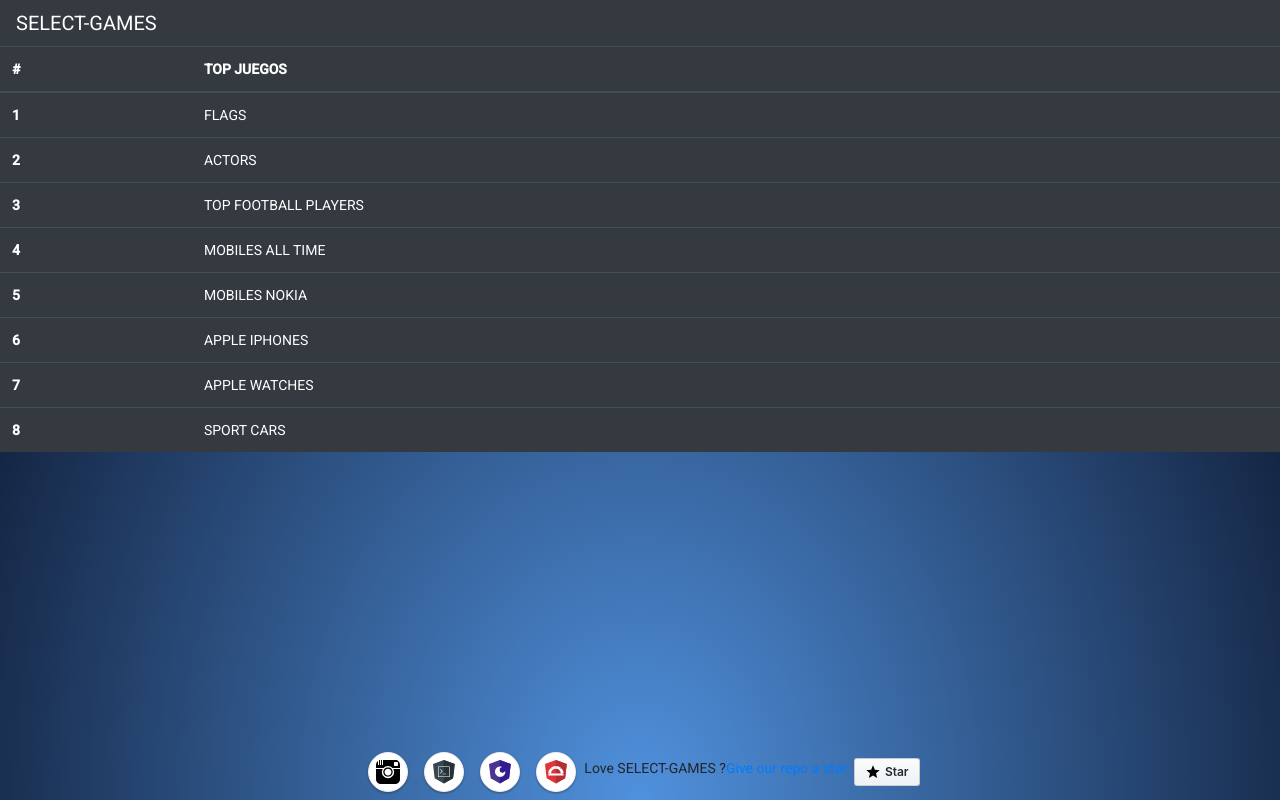
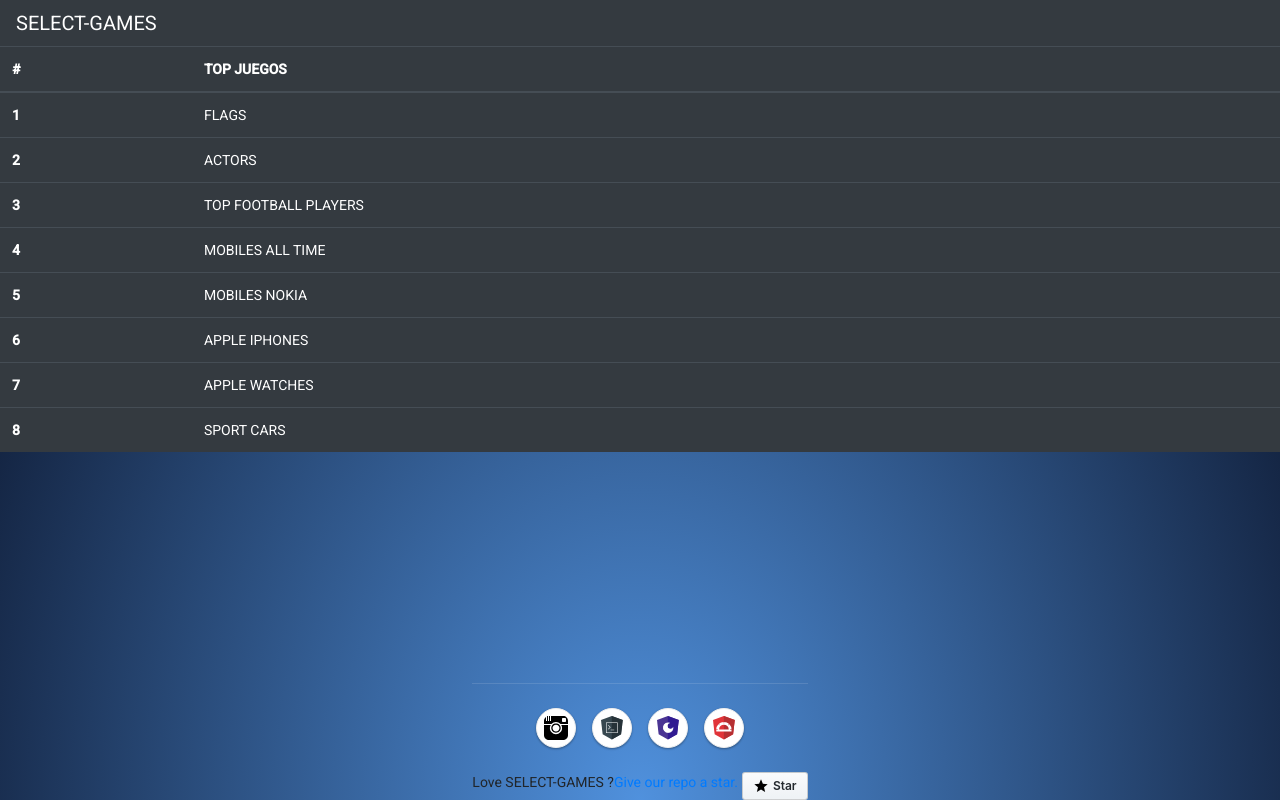
Before and after one commit to delalama/selectGame, an Angular app: page / in a window 1280 px wide. Built offline with nearby package versions, Linux system fonts and the light colour scheme.

Commit message:
animation on app.comp

```diff
--- a/src/app/app.component.html
+++ b/src/app/app.component.html
@@ -1,23 +1,26 @@
 
-
+  <div expAnimation [eleAnimation]="'slide_in_right'" >
     <app-top-bar [gameHasBeenSelected]="gameHasBeenSelected"
                  (onResetSelected)="resetTable()"
     ></app-top-bar>
+  </div>
 
-
+  <div expAnimation [eleAnimation]="'slide_in_elliptic_left'">
     <app-games-table *ngIf="!gameHasBeenSelected "
                      [gameInfo] = "gamesNamesParent"
                      (onGameSelected)="tableGameSelected($event)"
-                   expAnimation [eleAnimation]="eleAnimation"
-
     ></app-games-table>
+  </div>
 
   <app-gen-game *ngIf="gameHasBeenSelected"
                 [maxNumberOfItems]="itemsDisplayedOnTurn"
                 [game]="gameSelected"
   ></app-gen-game>
 
-  <app-footer *ngIf="!gameHasBeenSelected"></app-footer>
+  <div expAnimation [eleAnimation]="eleAnimation" class="footer">
+      <app-footer *ngIf="!gameHasBeenSelected"
+      ></app-footer>
+  </div>
 
 
 <router-outlet></router-outlet>
--- a/src/app/app.component.scss
+++ b/src/app/app.component.scss
@@ -0,0 +1,11 @@
+.footer{
+    margin-top: 8px;
+    display: flex;
+    align-items: center;
+    line-height: 20px;
+    justify-content: center;
+    position: fixed;
+    left: 0;
+    bottom: 0;
+    width: 100%;
+}
--- a/src/app/app.component.ts
+++ b/src/app/app.component.ts
@@ -13,7 +13,8 @@
   gameSelected: gameInfo;
 
   // animation
-  eleAnimation = 'roll_in_blurred_top';
+  eleAnimation = 'swirl_fwd';
+
 
   gamesNamesParent: gameInfo[] = [
     {gameName:"FLAGS", gameUrl: "flags", levels: 5},
--- a/src/app/components/footer/footer.component.css
+++ b/src/app/components/footer/footer.component.css
@@ -47,18 +47,6 @@
   height: 16px;
   width: 16px;
   margin-right: 4px;
-}
-
-footer {
-  margin-top: 8px;
-  display: flex;
-  align-items: center;
-  line-height: 20px;
-  justify-content: center;
-  position: fixed;
-  left: 0;
-  bottom: 0;
-  width: 100%;
 }
 
 footer a {
--- a/src/app/selectGame/gen-game/gen-game.component.html
+++ b/src/app/selectGame/gen-game/gen-game.component.html
@@ -27,7 +27,7 @@
           <td class="fails tableTd">{{gameStats.failedAnswers}}</td>
         </tr>
         <tr class="playerStats">
-          <td *ngIf="!gameIsFinished" class="leftFlags tableTd actualFlagName" colspan="4" >{{gameSelectedFlag.name}}</td>
+          <td *ngIf="!gameIsFinished" class="leftFlags tableTd actualFlagName" colspan="4" expAnimation [eleAnimation]="'slide_in_elliptic_left'">{{gameSelectedFlag.name}}</td>
         </tr>
       </tbody>
     </table>
@@ -46,7 +46,7 @@
       <!--  flags container-->
       <div class="flagsContainer row center-image">
         <div class="col-sm-10 col-md-10 center contents" >
-          <div *ngFor="let flag of gameFlagsArr; index as i "  expAnimation [eleAnimation]="eleAnimation">
+          <div *ngFor="let flag of gameFlagsArr; index as i " expAnimation [eleAnimation]="'roll_in_top'">
             <app-object [flag]="flag" (flagSelectedEvent)="onFlagEvent($event)" ></app-object>
           </div>
         </div>
@@ -58,6 +58,8 @@
       <h1>OTRA PARTIDA?</h1>
       <h1 (click)="onBeginAnotherGame()" >SI</h1>
       <h1 (click)="onNotMoreGames()" >NO</h1>
+
+      <div>SHARE ON COMMUNITIES</div>
     </div>
 
   </div>
--- a/src/app/selectGame/gen-game/gen-game.component.ts
+++ b/src/app/selectGame/gen-game/gen-game.component.ts
@@ -36,9 +36,7 @@
   previousSelectedFlags = [];
 
   // anmimations
-  eleAnimation = 'only_opacity';
-
-
+  eleAnimation = 'slide_in_elliptic_left';
 
   constructor(private server: GamesServerService, private animationBuilder: AnimationBuilder) {
   }
@@ -66,7 +64,7 @@
 
     setTimeout( () => {
     this.beginNewGame();
-    }, 400 );
+    }, 500 );
   }
 
   resetStats(){
@@ -93,7 +91,6 @@
 
   }
 
-
   selectRandomItem(flagsArray): number{
     return Math.floor(Math.random() * flagsArray.length);
   }
@@ -117,7 +114,7 @@
   fillGameFlagsArray(arrFrom){
     var randomNums = this.getDifferentRandomNumsFromArray(arrFrom) ;
 
-    for(var i = 0; i<this.maxNumberOfItems; i++ ){
+    for(var i = 0; i < this.maxNumberOfItems; i++ ){
       this.gameFlagsArr[i] = this.entitiesByTypeArray[randomNums[i]] ;
       this.gameFlagsArr[i].selected = false;
     }
@@ -145,7 +142,6 @@
       }
 
     }
-
 
     this.previousSelectedFlags.push(this.gameSelectedFlag);
   }
@@ -184,6 +180,7 @@
     this.changeStats(answer);
     this.selectGameFlags();
   }
+
   // isAnswerCorrect naming!
   changeStats(isAnswerCorrect){
     if(isAnswerCorrect){
@@ -208,7 +205,7 @@
           }else{
             this.flagWrong = true;
           }
-      }, 500 );
+      }, 1500 );
   }
 
 
--- a/src/app/selectGame/gen-game/object/object.component.html
+++ b/src/app/selectGame/gen-game/object/object.component.html
@@ -1,11 +1,9 @@
 <div class="card center-image animated">
     <div class="flagContainer">
-        <div>
           <div class="hover01 column" (click)="onFlagSelect(flag.selected)">
               <figure><img class="img-fluid center-flag" src="{{flag.link}}" ></figure>
               <!-- <figure><img class="img-fluid center-flag" src="">{{flag.link}}</figure> -->
               <!-- <h1 *ngIf="flag.selected">{{flag.selected}}</h1> -->
           </div>
-        </div>
     </div>
   </div>
```
Lines whose indentation alone changed are shown as unchanged.
